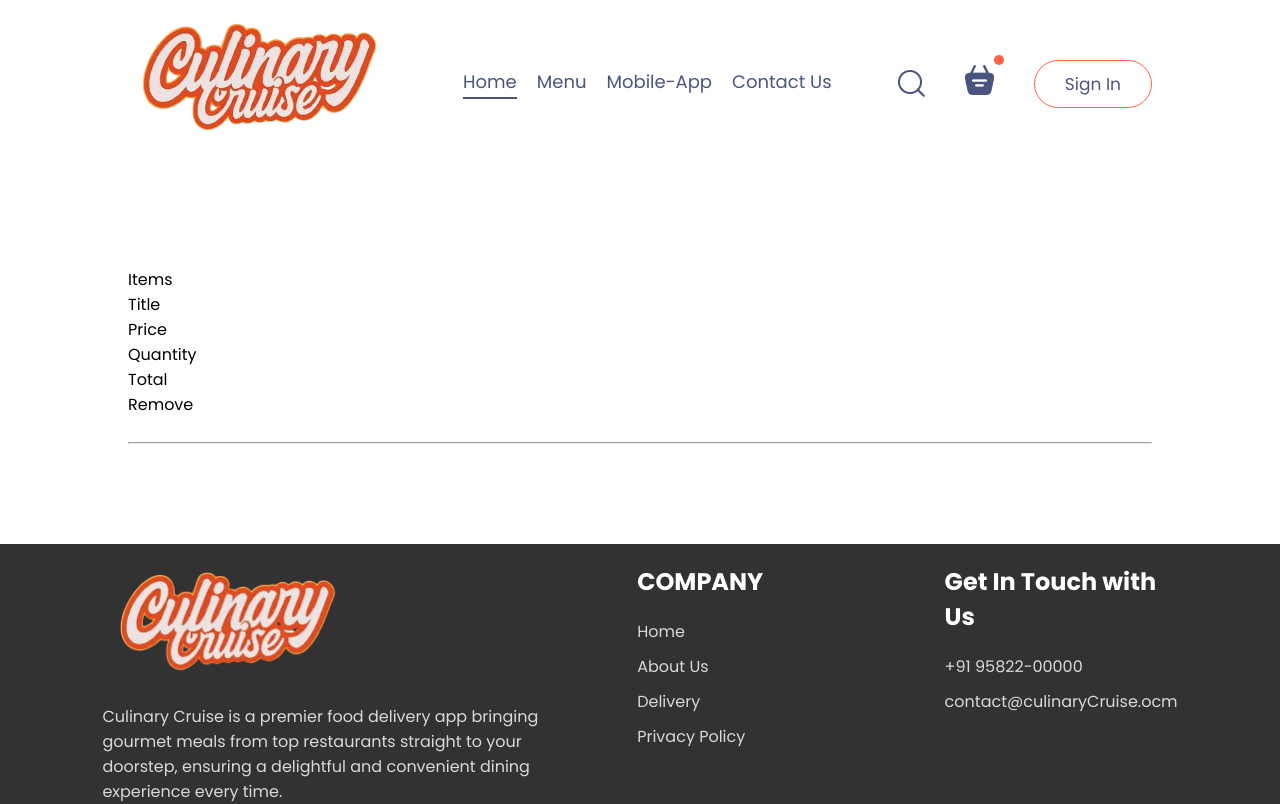
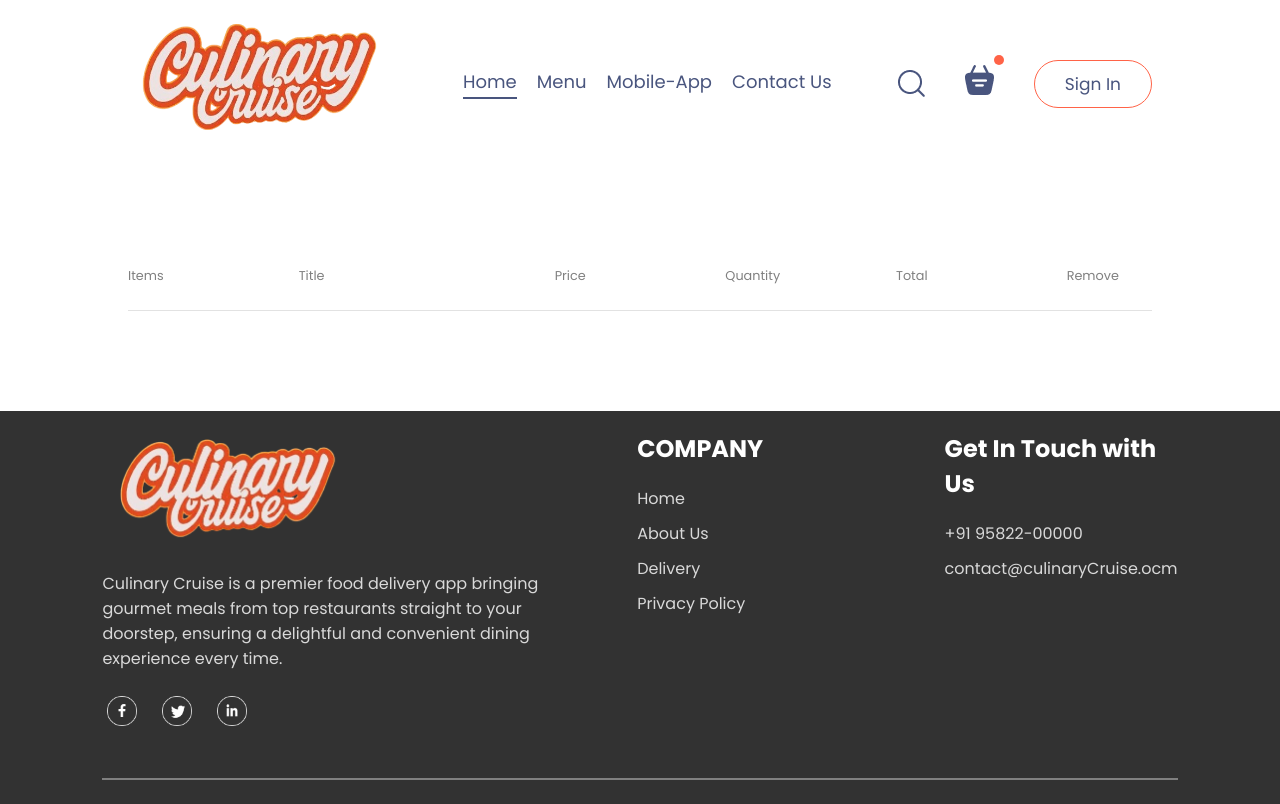
Before and after one commit to Karan071/Culinary-cruise, a React (Vite) app in the folder culinary-cruise/: page /cart in a window 1280 px wide. Shown: the top 804 px of the page. Built offline with nearby package versions, Linux system fonts and the light colour scheme; a web font is replaced by a local one.

Commit message:
cart functionality

```diff
--- a/culinary-cruise/src/Pages/Cart/Cart.css
+++ b/culinary-cruise/src/Pages/Cart/Cart.css
@@ -1,8 +1,25 @@
 .cart{
     margin-top: 100px;
 }
-.cart-items-title{
+.cart-items-title {
     display: grid;
-    grid-template-columns: 1fr 1.5fr 1fr 1fr 1fr 0.5f;
-
+    grid-template-columns: 1fr 1.5fr 1fr 1fr 1fr 0.5fr;
+    align-items: center;
+    color: grey;
+    font-size: max(1vw, 12px);
 }
+.cart-items-items{
+    margin: 10px 0px;
+    color: black;
+}
+.cart-items-item img{
+    width: 60px;
+}
+.cart hr{
+    height: 1px;
+    background-color: #e2e2e2;
+    border:none;
+}
+.cart-items-item .cross{
+    cursor: pointer;
+}
--- a/culinary-cruise/src/Pages/Cart/Cart.jsx
+++ b/culinary-cruise/src/Pages/Cart/Cart.jsx
@@ -1,13 +1,14 @@
-import React, { useContext } from 'react'
-import './Cart.css'
-import {StoreContext} from "../../context/StoreContext"
+import React, { useContext } from "react";
+import "./Cart.css";
+import { StoreContext } from "../../context/StoreContext";
 
 const Cart = () => {
   // adding the cart functionality
-  const {food_list,cartItems,addToCart,setCartItems,removeFromCart} = useContext(StoreContext);
+  const { food_list, cartItems, addToCart, setCartItems, removeFromCart } =
+    useContext(StoreContext);
 
   return (
-    <div className='cart'>
+    <div className="cart">
       <div className="cart-items">
         <div className="cart-items-title">
           <p>Items</p>
@@ -19,29 +20,30 @@ const Cart = () => {
         </div>
         <br />
         <hr />
-        {food_list.map((item,index) => {
+        {food_list.map((item, index) => {
           //this logic : when we'll add the items to the cart, it will show here
-            if(cartItems[item._id] > 0){
-              return(
-                <div className="cart-items-title cart-items">
+          if (cartItems[item._id] > 0) {
+            return (
+              <div>
+                <div className="cart-items-title cart-items-item">
                   <img src={item.image} />
                   <p>{item.name}</p>
-                  <p>{item.price}</p>
+                  <p>₹ {item.price}</p>
+                  <p>{cartItems[item._id]}</p>{" "}
                   {/* // this will show quatity of the items selected */}
-                  <p>{cartItems[item._id]}</p>
-                  <p>{console.log(cartItems[item._id])}</p>
+                  {/* <p>{console.log(cartItems[item._id])}</p> */}
+                  <p>₹ {item.price * cartItems[item._id]}</p>
                   {/* to get the price we'll be multiplying Quantity x price */}
-                  <p>₹ {item.price * cartItems[item._id]}</p>
-                  <p>x</p>
+                  <p onClick={() => removeFromCart(item._id)}className="cross">x</p>
                 </div>
-              )
-            }
-        })
-        }
+                <hr />
+              </div>
+            );
+          }
+        })}
       </div>
+    </div>
+  );
+};
 
-    </div>
-  )
-}
-
-export default Cart
+export default Cart;
```
